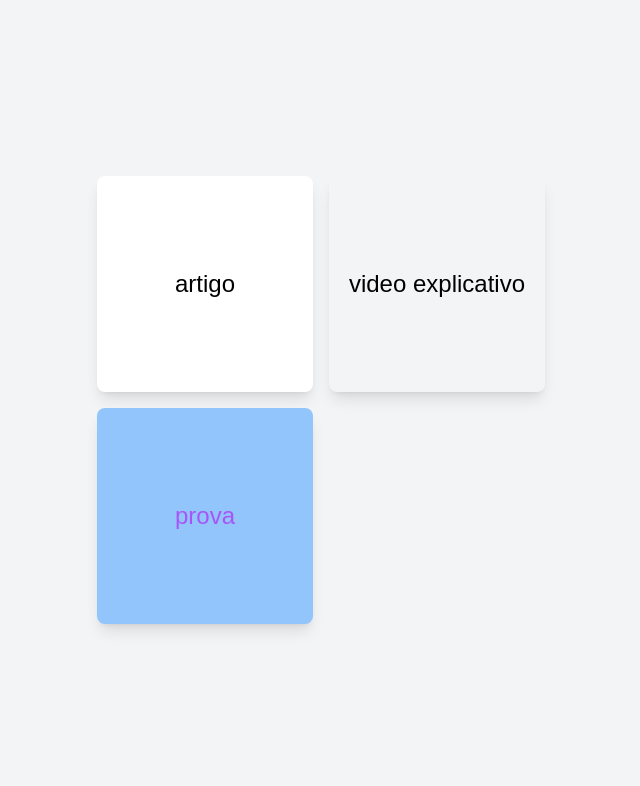
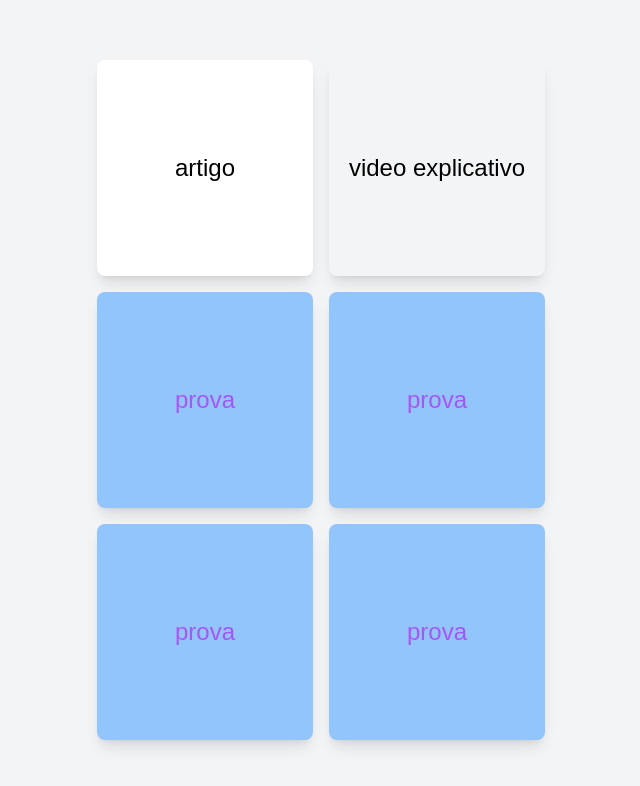
Before and after one commit to Hyper491/A3-2024, a Next.js app: page / in a window 1280 px wide. Shown: the top 786 px of the page, without its empty margins (319-959 px from the left). Built offline with nearby package versions, Linux system fonts and the light colour scheme.

Commit message:
mudanca no codigo

```diff
--- a/components/four-squares.tsx
+++ b/components/four-squares.tsx
@@ -25,6 +25,18 @@ export function FourSquares() {
       id: 3, color: 'bg-blue-300', url: 'https://kahoot.com/', description: 'prova',
       font_color: 'text-purple-500'
     },
+    {
+      id: 4, color: 'bg-blue-300', url: 'https://kahoot.com/', description: 'prova',
+      font_color: 'text-purple-500'
+    },
+    {
+      id: 5, color: 'bg-blue-300', url: 'https://kahoot.com/', description: 'prova',
+      font_color: 'text-purple-500'
+    },
+    {
+      id: 6, color: 'bg-blue-300', url: 'https://kahoot.com/', description: 'prova',
+      font_color: 'text-purple-500'
+    },
 
   ];
 
```
